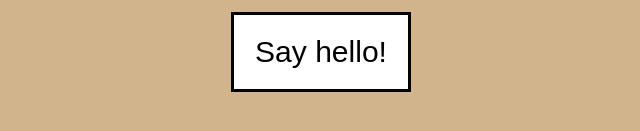
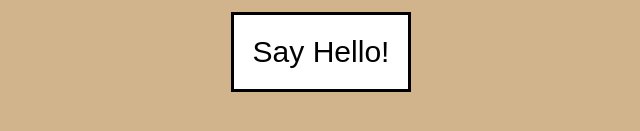
Before and after one commit to codecaptain10/git-testing-repository, a plain HTML site: page index.html in a window 1280 px wide. Shown: the part 513-644 px from the top of the page, 324-964 px from the left. Drawn offline with Linux system fonts and the light colour scheme.

```diff
--- a/index.html
+++ b/index.html
@@ -100,7 +100,7 @@
 <body>
     <div>
         <p>Hello World! </p>
-        <button> Say hello!</button>
+        <button> Say Hello!</button>
 
     </div>
 
```
